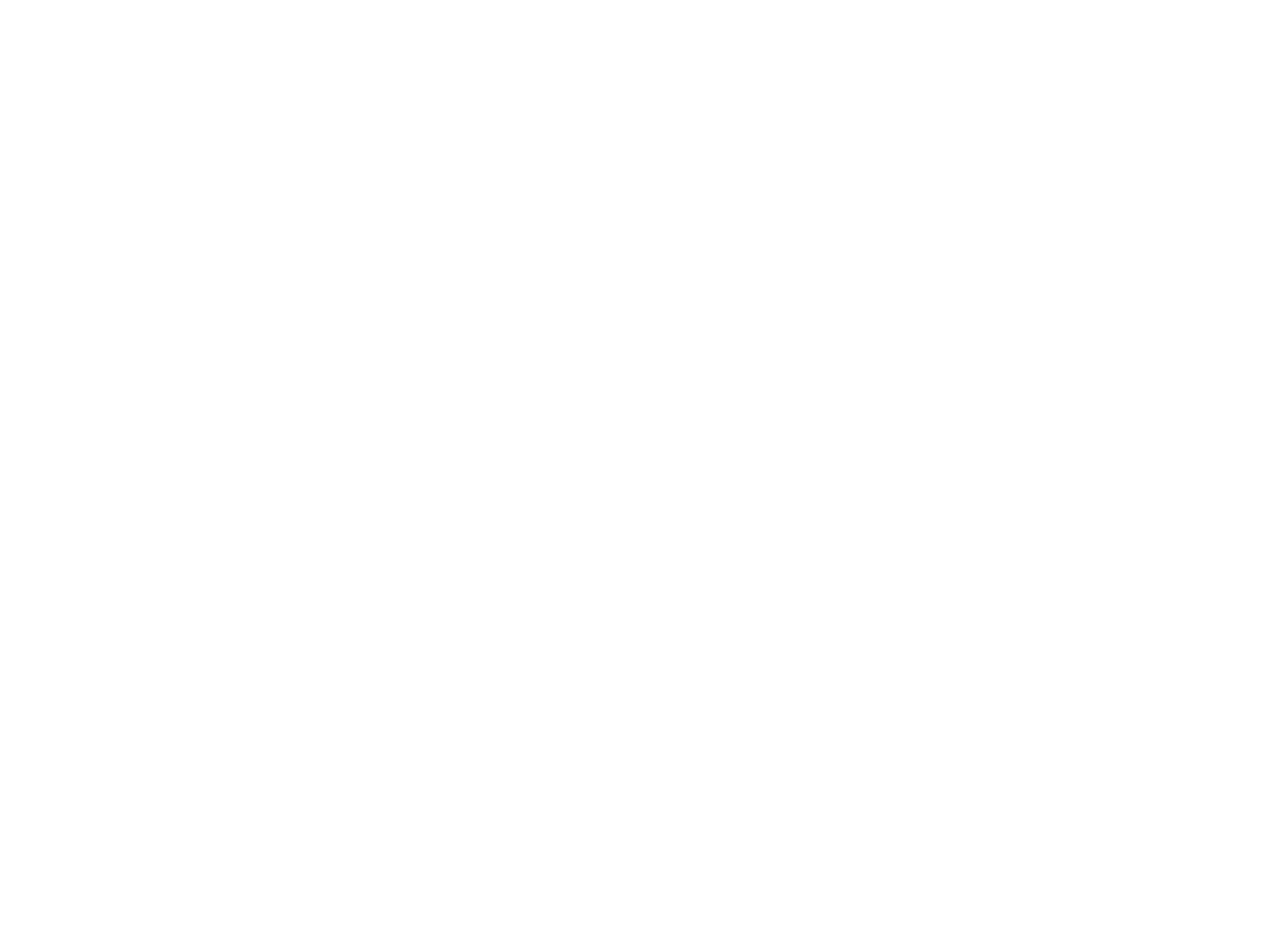
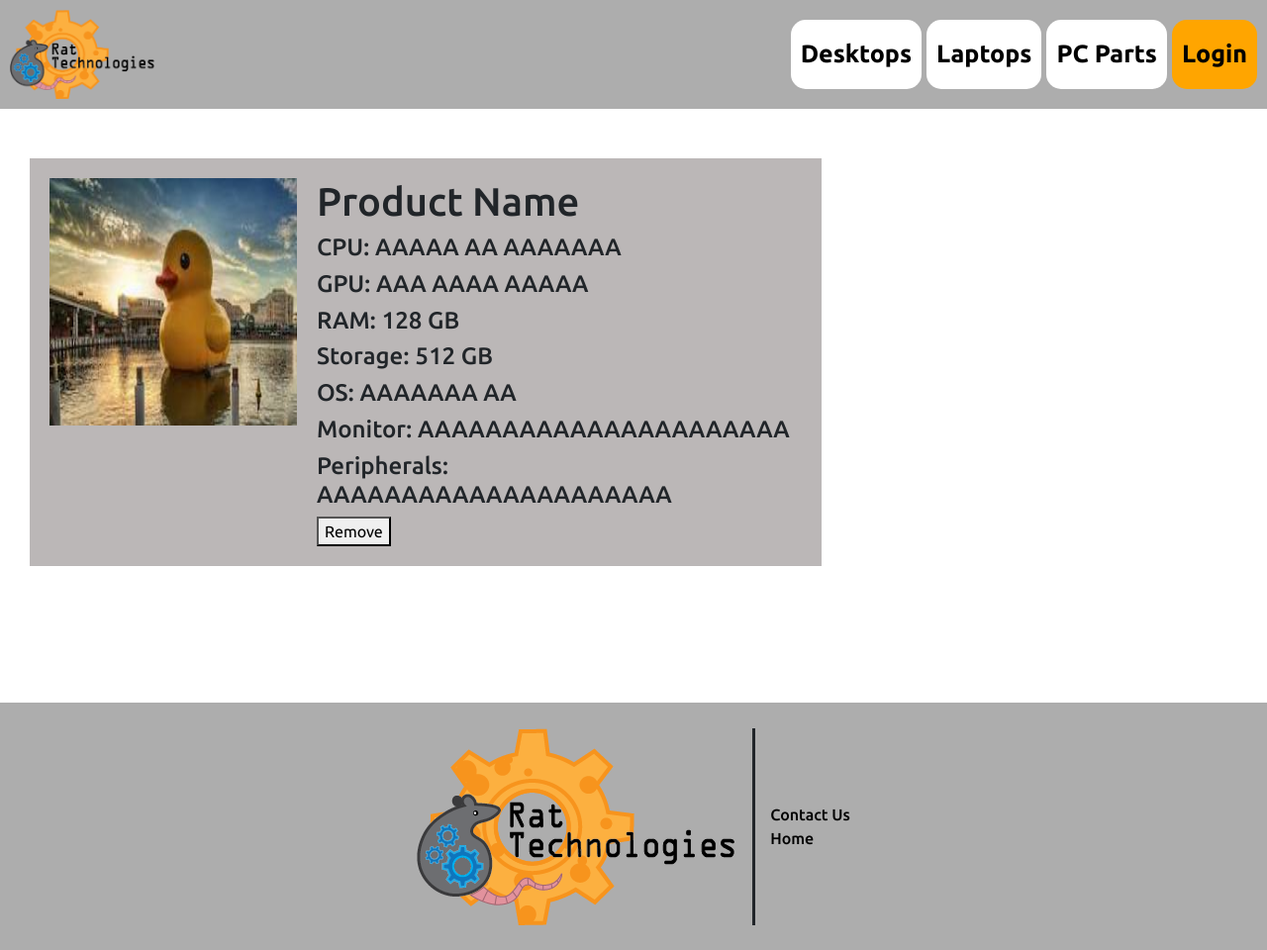
Before and after one commit to JohnTan12345/RatTechnologiesWebsite, a plain HTML site: page checkout.html in a window 1280 px wide. Shown: the whole page at 99% size. Before the commit the page ends 800 px from the top, so only its background shows below. Drawn offline with nearby package versions, Linux system fonts and the light colour scheme.

Commit message:
started on checkout page

```diff
--- a/checkout.html
+++ b/checkout.html
@@ -0,0 +1,76 @@
+<!DOCTYPE html>
+
+<head>
+    <title>Rat Technologies</title>
+    <link rel="stylesheet" href="css/normalize.css">
+    <link href="https://cdn.jsdelivr.net/npm/bootstrap@5.3.3/dist/css/bootstrap.min.css" rel="stylesheet" integrity="sha384-QWTKZyjpPEjISv5WaRU9OFeRpok6YctnYmDr5pNlyT2bRjXh0JMhjY6hW+ALEwIH" crossorigin="anonymous">
+    <link rel="stylesheet" href="css/main.css">
+
+    <link rel="preconnect" href="https://fonts.googleapis.com">
+    <link rel="preconnect" href="https://fonts.gstatic.com" crossorigin>
+    <link href="https://fonts.googleapis.com/css2?family=Ubuntu:ital,wght@0,300;0,400;0,500;0,700;1,300;1,400;1,500;1,700&display=swap" rel="stylesheet">
+    <link rel="stylesheet" href="css/fonts.css">
+</head>
+
+<body>
+
+    <div id="navbarspacing"></div>
+
+    <main>
+
+        <div id="checkout-align">
+
+            <div id="checkout-contents">
+
+                <div id="items">
+
+                    <div class="item" id="fjiowasjmdfiawsdawskpoasdw">
+                        <img class="item-img" src="img/placeholder.jpeg">
+
+                        <div class="item-specs ubuntu-medium">
+                            <h1 class="item-name">Product Name</h1>
+                            <h4>CPU: AAAAA AA AAAAAAA</h4>
+                            <h4>GPU: AAA AAAA AAAAA</h4>
+                            <h4>RAM: 128 GB</h4>
+                            <h4>Storage: 512 GB</h4>
+                            <h4>OS: AAAAAAA AA</h4>
+                            <h4>Monitor: AAAAAAAAAAAAAAAAAAAAAA</h4>
+                            <h4>Peripherals: AAAAAAAAAAAAAAAAAAAAA</h4>
+                            <button onclick="remove(this.parent.parent)">Remove</button>
+                        </div>
+                    </div>
+
+                </div>
+
+                <div id="total-payment">
+
+                </div>
+
+            </div>
+
+        </div>
+
+    </main>
+
+    <header id="navbar">
+        <navbar style="background-color: transparent;">
+            <a href="index.html"><img id="brand-logo" src="img/logo.png"></a>
+            <ul id="navbar-buttons" class="ubuntu-bold">
+                <a href="desktops.html"><li class="navbar-button">Desktops</li></a>
+                <a href="laptops.html"><li class="navbar-button">Laptops</li></a>
+                <a href="parts.html"><li class="navbar-button">PC Parts</li></a>
+                <a href="login.html"><li id="navbar-login">Login</li></a>
+            </ul>
+        </navbar>
+    </header>
+
+    <footer>
+        <img src="img/logo.png">
+        <div class="ubuntu-medium">
+            <a href="contact.html">Contact Us</a>
+            <a href="index.html">Home</a>
+        </div>
+    </footer>
+</body>
+
+<script src="js/main.js"></script>
--- a/css/main.css
+++ b/css/main.css
@@ -520,6 +520,47 @@ footer > div {
 #tocheckout {
     background-color: #2a8fe2;
 }
+
+/* Checkout */
+#checkout-align {
+    display: flex;
+    justify-items: center;
+    padding: 0px 30px;
+    width: 100%;
+}
+
+#checkout-contents {
+    display: flex;
+    justify-content: center;
+    width: 100%;
+    min-height: 500px;
+    margin-top: 50px;
+    gap: 20px;
+}
+
+#items, #total-payment {
+    display: flex;
+    flex-direction: column;
+    gap: 20px;
+    width: 50%;
+}
+
+/* Item Template */
+
+.item {
+    display: flex;
+    gap: 20px;
+    width: 800px;
+    min-height: 300px;
+    background-color: #bbb7b7;
+    padding: 20px;
+}
+
+.item-img {
+    width: 250px;
+    height: 250px;
+}
+
 /* Screen Sizing */
 
 @media (min-width: 1500px) {
@@ -528,7 +569,7 @@ footer > div {
         flex-direction: column;
         align-items: center;
     }
-    navbar, .carousel, #about-us > div, #main, #customizecontents, .options-layout, .options-title{
+    navbar, .carousel, #about-us > div, #main, #customizecontents, .options-layout, .options-title, #checkout-align{
         width: 1500px;
     }
     #reviews {
--- a/js/main.js
+++ b/js/main.js
@@ -39,3 +39,7 @@ function goback() {
     const prev_page = localStorage.getItem("previous") ? localStorage.getItem("previous") : "index.html"
     window.location.href = prev_page
 }
+
+function remove(item_id) {
+    console.log(item_id)
+}
```
